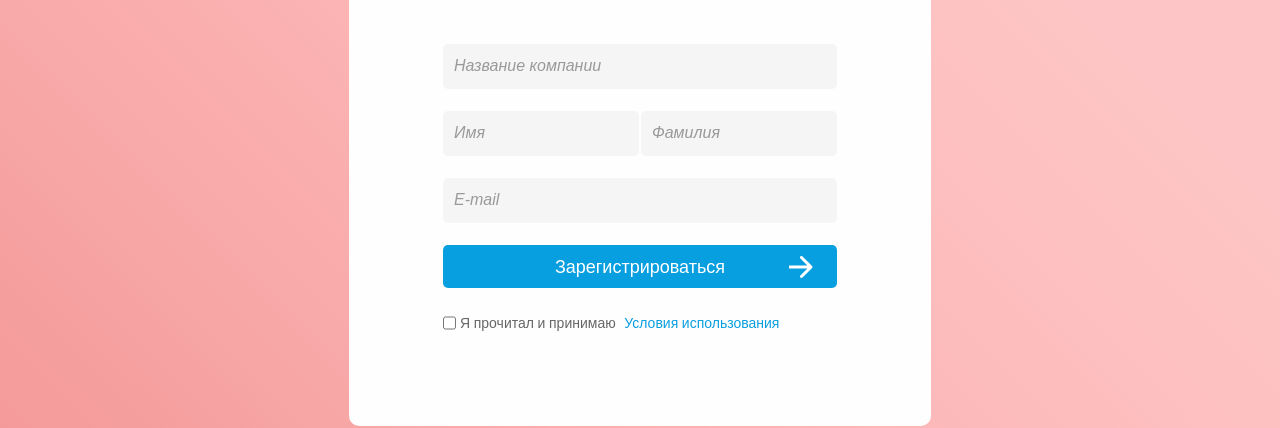
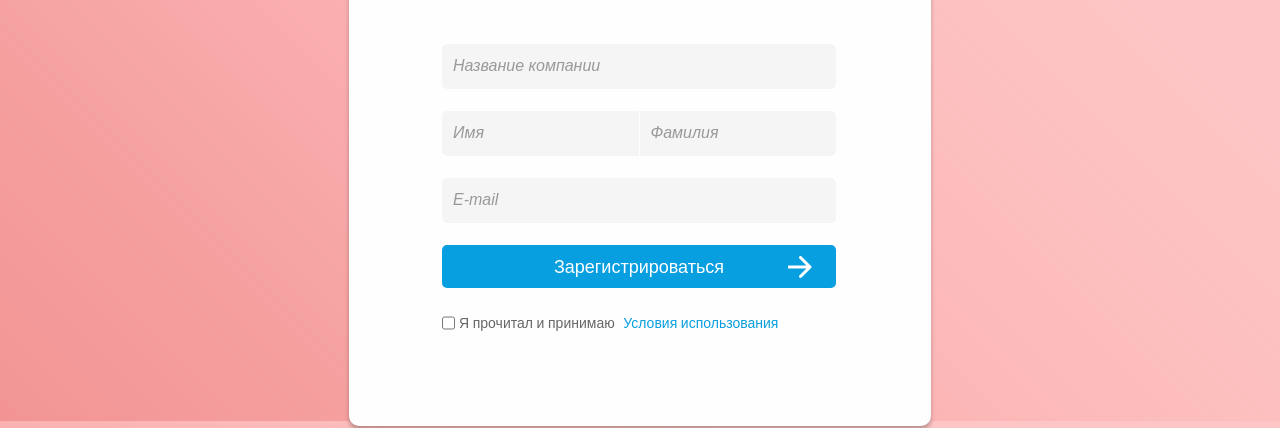
Before and after one commit to brichevaa/purpleschool-htmlcss-dz, a plain HTML site: page 2-form/index.html in a window 1280 px wide. Shown: the part 379-807 px from the top of the page. Drawn offline with nearby package versions, Linux system fonts and the light colour scheme.

Commit message:
change form css

```diff
--- a/2-form/index.html
+++ b/2-form/index.html
@@ -8,7 +8,7 @@
    </head>
    <body>
       <main class="main">
-         <div class="main__form">
+         <div class="popup">
             <form action="#" class="form">
                <div class="form__headers headers">
                   <h1 class="headers__title">Регистрация</h1>
--- a/2-form/style.css
+++ b/2-form/style.css
@@ -39,8 +39,8 @@ img {
 
 html,
 body {
-   /* height: 100%; */
-   height: max-content;
+   height: 100%;
+   /* height: max-content; */
 }
 
 html {
@@ -51,9 +51,8 @@ body {
    line-height: 1;
    color: #fff;
    font-family: 'Open Sans', sans-serif;
-   background: linear-gradient(225deg, rgb(253, 197, 197) 25.447%, rgba(242, 152, 222, 0) 100%),
-      linear-gradient(225.29deg, rgb(255, 165, 165) 32.964%, rgba(255, 255, 255, 0) 82.031%),
-      rgb(243, 148, 148);
+   background: linear-gradient(225deg, #fdc5c5 25.45%, rgba(242, 152, 222, 0) 100%),
+      linear-gradient(225deg, #ffa5a5 33.09%, rgba(255, 255, 255, 0) 82.34%), #f39494;
 }
 
 .wrapper {
@@ -70,15 +69,14 @@ body {
    margin: 0px auto;
    padding: 225px 0px 225px 0px;
 }
-.main__form {
-   background: rgb(255, 254, 254);
+.popup {
    text-align: center;
    border-radius: 10px;
+   box-shadow: 0 4px 4px 0 rgba(0, 0, 0, 0.25);
+   background: #fffefe;
 }
 .form {
-   width: 394px;
-   margin: 0px auto;
-   padding: 72px 0px 91px 0px;
+   padding: 72px 95px 91px 93px;
 }
 h1 {
    color: #000;
@@ -134,12 +132,18 @@ input::placeholder {
    width: 100%;
    padding: 9px 0px 9px 11px;
 }
+#name {
+   border-radius: 5px 0px 0px 5px;
+}
+#surname {
+   border-radius: 0px 5px 5px 0px;
+}
 .form__item {
    margin: 0px 0px 22px 0px;
 }
 .form__item_name {
    display: flex;
-   column-gap: 2px;
+   column-gap: 1px;
 }
 .form__button {
    font-family: 'Open Sans', sans-serif;
```
